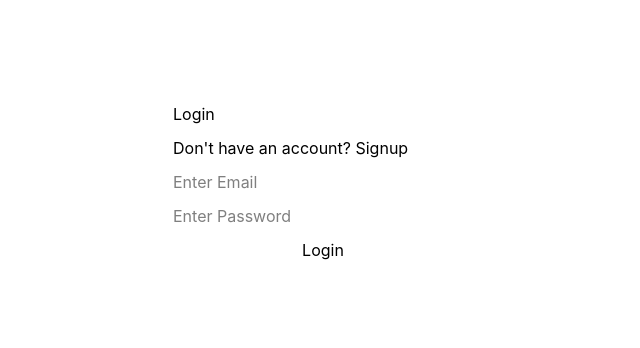
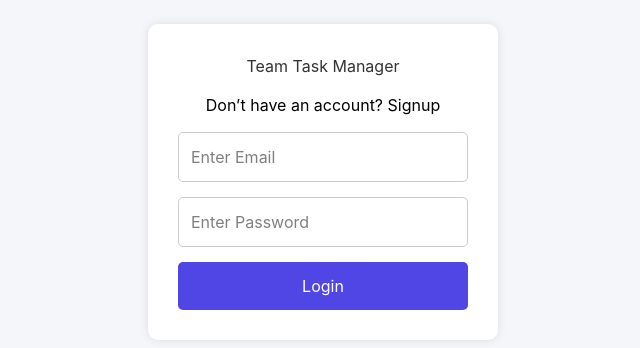
Before and after one commit to NikhilaPusapelly/team-task-manager, a React (Vite) app in the folder client/: page / in a window 1280 px wide. Shown: the part 218-566 px from the top of the page, without its empty margins (317-957 px from the left). Built offline with nearby package versions, Linux system fonts and the light colour scheme; the HTML template or start-up script is replaced by a standard one.

Commit message:
improved login ui

```diff
--- a/client/src/pages/Login.jsx
+++ b/client/src/pages/Login.jsx
@@ -1,10 +1,8 @@
 import { useState } from "react";
 import API from "../api/axios";
-import { useNavigate } from "react-router-dom";
-import { Link } from "react-router-dom";
+import { useNavigate, Link } from "react-router-dom";
 
 function Login() {
-
   const navigate = useNavigate();
 
   const [formData, setFormData] = useState({
@@ -20,11 +18,9 @@ function Login() {
   };
 
   const handleSubmit = async (e) => {
-
     e.preventDefault();
 
     try {
-
       const res = await API.post(
         "/auth/login",
         formData
@@ -35,18 +31,10 @@ function Login() {
         res.data.token
       );
 
-localStorage.setItem(
-  "role",
-  res.data.user.role
-);
-      console.log(res.data);
-
       navigate("/dashboard");
 
     } catch (error) {
-
       console.log(error);
-
       alert("Login Failed");
     }
   };
@@ -54,26 +42,37 @@ localStorage.setItem(
   return (
     <div
       style={{
+        height: "100vh",
         display: "flex",
         justifyContent: "center",
         alignItems: "center",
-        height: "100vh",
+        backgroundColor: "#f4f6f9",
       }}
     >
-
       <form
         onSubmit={handleSubmit}
         style={{
+          width: "350px",
+          background: "white",
+          padding: "30px",
+          borderRadius: "10px",
+          boxShadow: "0 0 10px rgba(0,0,0,0.1)",
           display: "flex",
           flexDirection: "column",
-          width: "300px",
-          gap: "10px",
+          gap: "15px",
         }}
       >
+        <h2
+          style={{
+            textAlign: "center",
+            color: "#333",
+          }}
+        >
+          Team Task Manager
+        </h2>
 
-        <h2>Login</h2>
-        <p>
-  Don't have an account?{" "}
+        <p style={{ textAlign: "center" }}>
+          Don’t have an account?{" "}
           <Link to="/signup">
             Signup
           </Link>
@@ -84,6 +83,11 @@ localStorage.setItem(
           name="email"
           placeholder="Enter Email"
           onChange={handleChange}
+          style={{
+            padding: "12px",
+            borderRadius: "5px",
+            border: "1px solid #ccc",
+          }}
         />
 
         <input
@@ -91,14 +95,28 @@ localStorage.setItem(
           name="password"
           placeholder="Enter Password"
           onChange={handleChange}
+          style={{
+            padding: "12px",
+            borderRadius: "5px",
+            border: "1px solid #ccc",
+          }}
         />
 
-        <button type="submit">
+        <button
+          type="submit"
+          style={{
+            padding: "12px",
+            backgroundColor: "#4f46e5",
+            color: "white",
+            border: "none",
+            borderRadius: "5px",
+            cursor: "pointer",
+            fontSize: "16px",
+          }}
+        >
           Login
         </button>
-
       </form>
-
     </div>
   );
 }
```
Lines whose indentation alone changed are shown as unchanged.
